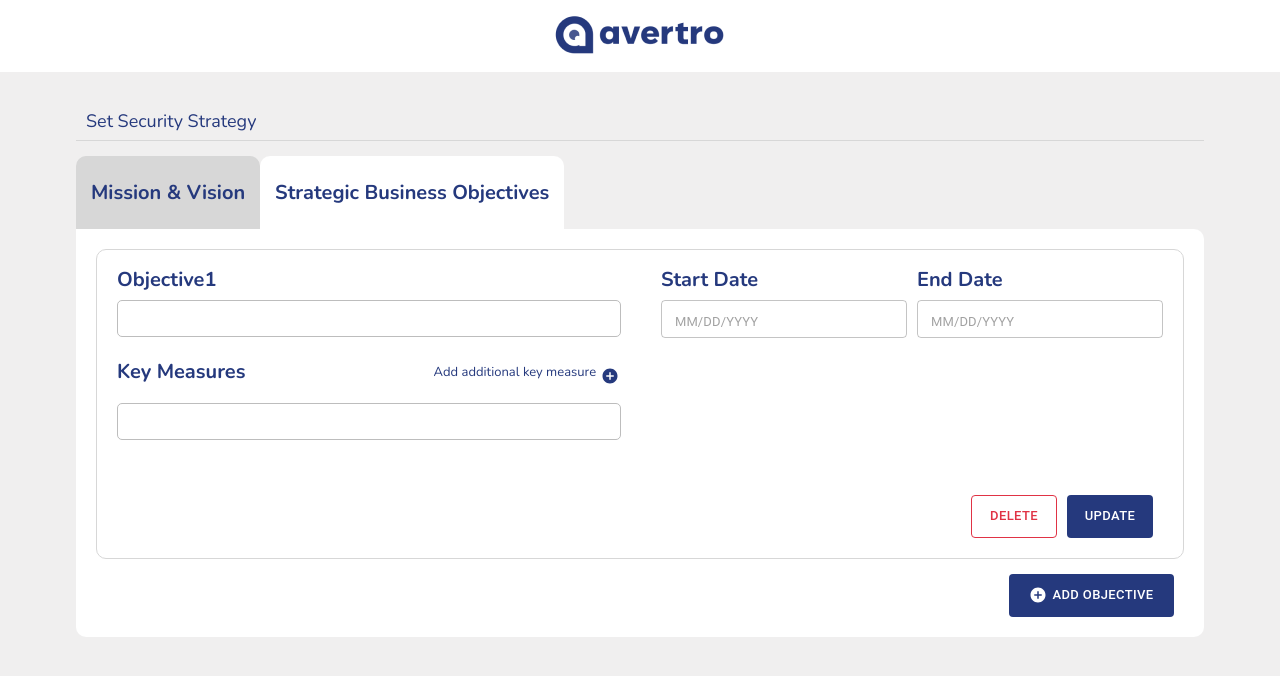
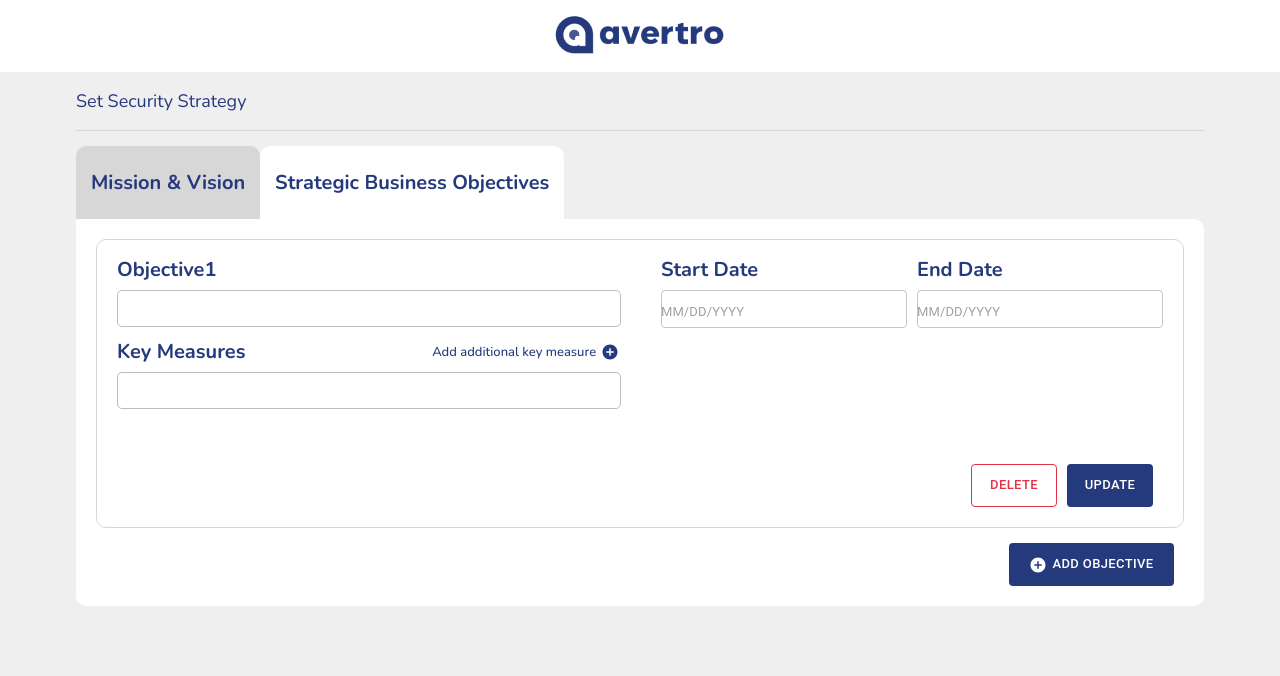
Before and after one commit to namhyeonlee/avertro, a React (Create React App) app: page / in a window 1280 px wide. Both pictures are taken after a click on the element "Strategic Business Objectives". Shown: the top 676 px of the page. Built offline with nearby package versions, Linux system fonts and the light colour scheme; a web font is replaced by a local one.

Commit message:
modify code and CSS

```diff
--- a/package.json
+++ b/package.json
@@ -17,6 +17,7 @@
     "@types/node": "^16.18.38",
     "@types/react": "^18.2.14",
     "@types/react-dom": "^18.2.6",
+    "buffer": "^6.0.3",
     "date-fns": "^2.30.0",
     "dayjs": "^1.11.9",
     "node-sass": "^7.0.3",
--- a/src/App.tsx
+++ b/src/App.tsx
@@ -1,4 +1,3 @@
-import React from "react";
 import { Routes, Route } from "react-router-dom";
 import "styles/global.scss";
 import "styles/pageStyle.scss";
--- a/src/components/common/DatePickerInput.tsx
+++ b/src/components/common/DatePickerInput.tsx
@@ -1,4 +1,5 @@
 import { useState } from "react";
+import "styles/components/datePickerInput.scss";
 import { AdapterDayjs } from "@mui/x-date-pickers/AdapterDayjs";
 import { LocalizationProvider } from "@mui/x-date-pickers/LocalizationProvider";
 import { DatePicker } from "@mui/x-date-pickers/DatePicker";
--- a/src/components/common/TabList.tsx
+++ b/src/components/common/TabList.tsx
@@ -1,4 +1,5 @@
 import { ReactNode, useState } from "react";
+import "styles/components/tabList.scss";
 
 interface ITab {
   titles: string[];
--- a/src/pages/MainPage.tsx
+++ b/src/pages/MainPage.tsx
@@ -1,10 +1,11 @@
 import { useState } from "react";
 import TabList from "components/common/TabList";
 import DatePickerInput from "components/common/DatePickerInput";
-import { doGetByteLength, toastCall } from "utils/commonFunction";
+import { toastCall } from "utils/commonFunction";
 import { Button } from "@mui/material";
 import AddCircleIcon from "@material-ui/icons/AddCircle";
 import RemoveCircleIcon from "@material-ui/icons/RemoveCircle";
+import { Buffer } from "buffer";
 
 interface IObjective {
   id: number;
@@ -75,12 +76,12 @@ const MainPage = () => {
   };
 
   const doVaildation = (obj: IObjective) => {
-    if (doGetByteLength(obj.objective) > 20) {
+    if (Buffer.byteLength(obj.objective) > 20) {
       toastCall("You cannot exceed 20 characters.", "error");
       return false;
     }
     for (let i = 0; i < obj.keyMeasures.length; i++) {
-      if (doGetByteLength(obj.keyMeasures[i].value) > 20) {
+      if (Buffer.byteLength(obj.keyMeasures[i].value) > 20) {
         toastCall("You cannot exceed 20 characters.", "error");
         return false;
       }
@@ -122,7 +123,6 @@ const MainPage = () => {
                         <p className="title">Key Measures</p>
                         <div className="subTitleWrap">
                           <p className="subTitle">Add additional key measure</p>
-
                           <a onClick={() => doAddKeyMeasures(rowData.id, rowData.keyMeasures.length)}>
                             <AddCircleIcon style={{ color: "#25397d", fontSize: "18px", cursor: "pointer", marginLeft: "5px" }} />
                           </a>
--- /dev/null
+++ b/src/styles/components/datePickerInput.scss
@@ -0,0 +1,25 @@
+@import "styles/variable.scss";
+
+.datePicker {
+  width: 100%;
+  .MuiFormControl-root {
+    width: 100% !important;
+  }
+  .MuiInputBase-root {
+    width: 100% !important;
+    height: 33px !important;
+    font-size: $small-font;
+    flex-direction: row-reverse !important;
+  }
+  .MuiInputBase-input {
+    padding: 0 !important;
+  }
+  .MuiButtonBase-root {
+    padding: 0 8px 0 0 !important;
+  }
+  .MuiSvgIcon-root {
+    height: 20px !important;
+    color: $MainColor;
+    padding: 0 !important;
+  }
+}
--- /dev/null
+++ b/src/styles/components/tabList.scss
@@ -0,0 +1,30 @@
+@import "styles/variable.scss";
+@mixin mobile {
+  @media (max-width: 767px) {
+    @content;
+  }
+}
+
+.lstTab {
+  display: flex;
+
+  div {
+    height: 73px;
+    padding: 0 15px 0 15px;
+    text-align: center;
+    line-height: 73px;
+    background-color: $borderColor;
+    font-size: $large-font;
+    font-weight: 700;
+    color: $MainColor;
+    border-top-left-radius: 10px;
+    border-top-right-radius: 10px;
+    cursor: pointer;
+    @include mobile {
+      font-size: $small-font;
+    }
+  }
+  .activeTab {
+    background-color: $whiteColor;
+  }
+}
--- a/src/styles/pageStyle.scss
+++ b/src/styles/pageStyle.scss
@@ -26,11 +26,10 @@
     height: 100%;
     margin-left: 76px;
     margin-right: 76px;
-    margin-top: 30px;
 
     .titleWrap {
       border-bottom: solid 1px $borderColor;
-      padding: 10px;
+      padding: 20px 0 20px 0;
       .title {
         color: $MainColor;
         font-size: $medium-font;
@@ -40,30 +39,6 @@
 
     .contents {
       margin-top: 15px;
-
-      .lstTab {
-        display: flex;
-
-        div {
-          height: 73px;
-          padding: 0 15px 0 15px;
-          text-align: center;
-          line-height: 73px;
-          background-color: $borderColor;
-          font-size: $large-font;
-          font-weight: 700;
-          color: $MainColor;
-          border-top-left-radius: 10px;
-          border-top-right-radius: 10px;
-          cursor: pointer;
-          @include mobile {
-            font-size: $small-font;
-          }
-        }
-        .activeTab {
-          background-color: $whiteColor;
-        }
-      }
 
       .contentWrap {
         background-color: $whiteColor;
@@ -112,6 +87,11 @@
                   .subTitle {
                     color: $MainColor;
                     font-size: $small-font;
+                    font-weight: 500;
+                  }
+                  a {
+                    display: flex;
+                    align-items: center;
                   }
                 }
               }
@@ -159,21 +139,6 @@
               .endDate {
                 width: 49%;
               }
-              .datePicker {
-                width: 100%;
-                .MuiFormControl-root {
-                  width: 100% !important;
-                }
-                .MuiInputBase-root {
-                  width: 100% !important;
-                  height: 33px !important;
-                  font-size: $small-font;
-                }
-                .MuiSvgIcon-root {
-                  height: 20px !important;
-                  color: $MainColor;
-                }
-              }
             }
           }
           .btnWrap {
--- a/src/utils/commonFunction.ts
+++ b/src/utils/commonFunction.ts
@@ -1,12 +1,4 @@
 import { toast } from "react-toastify";
-
-export const doGetByteLength = (str: string): number => {
-  let byteLength = 0;
-  for (let i = 0; i < str.length; i++) {
-    byteLength++;
-  }
-  return byteLength;
-};
 
 export const toastCall = (msg: string, type: "success" | "error" | "warning") => {
   switch (type) {
```
Also changed, not shown: 1 other file (tests, documents, lock files or other folders).
